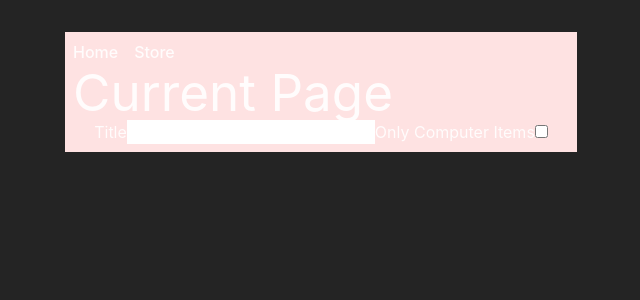
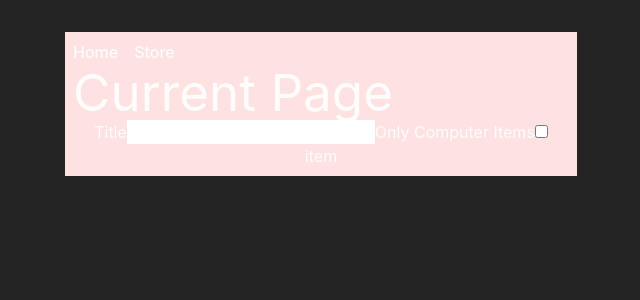
Before and after one commit to pantpad/state-in-url-react-router, a React (Vite) app: page / in a window 1280 px wide. Shown: the top 300 px of the page, without its empty margins (319-959 px from the left). Built offline with nearby package versions, Linux system fonts and the light colour scheme.

Commit message:
chore(list): add list to app.tsx

```diff
--- a/src/App.tsx
+++ b/src/App.tsx
@@ -1,6 +1,7 @@
 import "./App.css";
 import CurrentPage from "./components/CurrentPage";
 import Form from "./components/Form";
+import List from "./components/List";
 import Nav from "./components/Nav";
 
 export default function App() {
@@ -10,7 +11,7 @@ export default function App() {
         <Nav />
         <CurrentPage />
         <Form />
-        <ul></ul>
+        <List />
       </main>
     </>
   );
```
